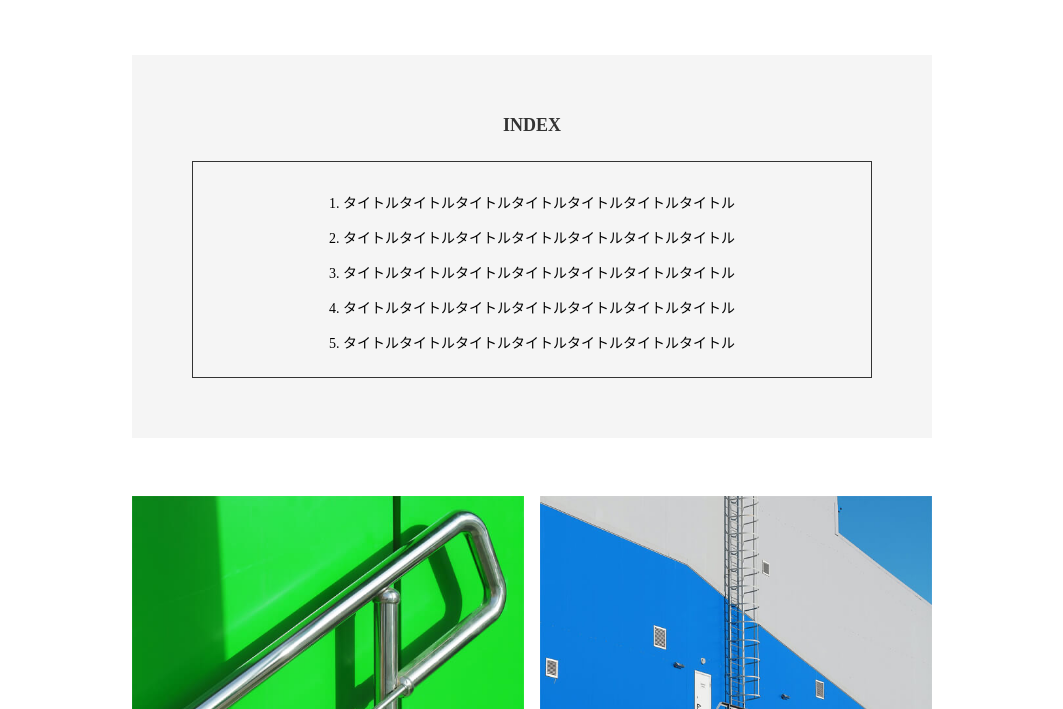
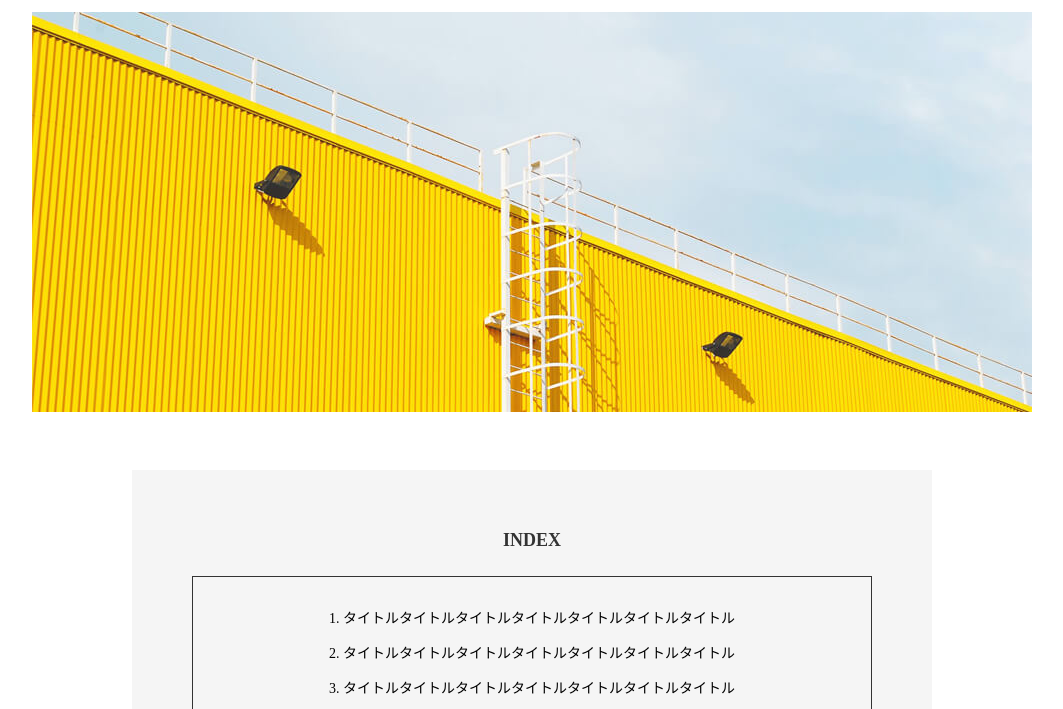
Before and after one commit to yasuta773/photo2-mac, a plain HTML site: page index.html in a window 1280 px wide. Shown: the part 81-790 px from the top of the page, without its empty margins (108-1171 px from the left). Drawn offline with Linux system fonts and the light colour scheme.

Commit message:
Update index.html

```diff
--- a/index.html
+++ b/index.html
@@ -15,7 +15,7 @@
         </div>
     </header>
     <div class="mainvisual-wrapper">
-        <!-- <div class="container"></div> -->
+        <div class="container"></div>
     </div>
     <div class="index-wrapper">
         <div class="container">
```
